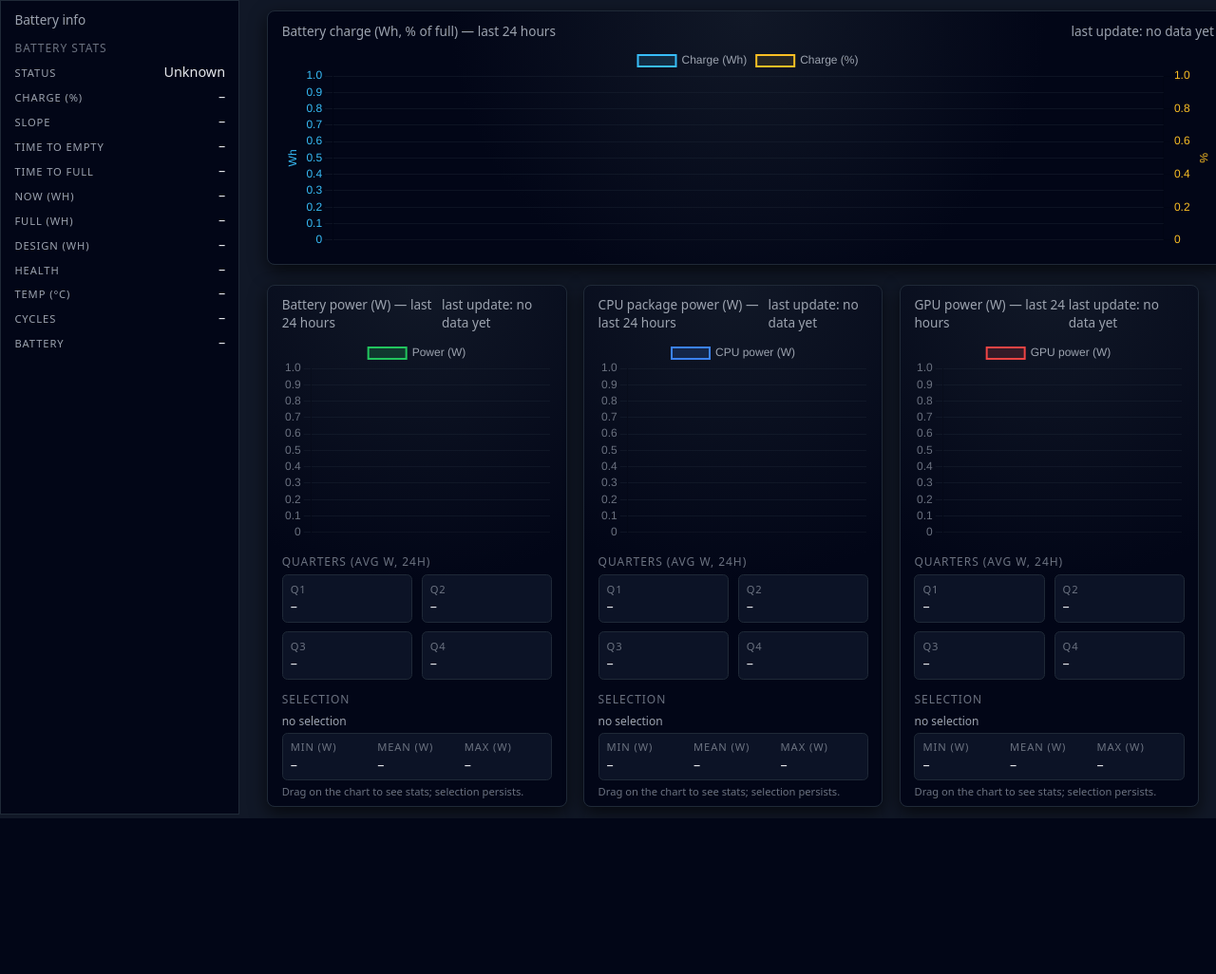
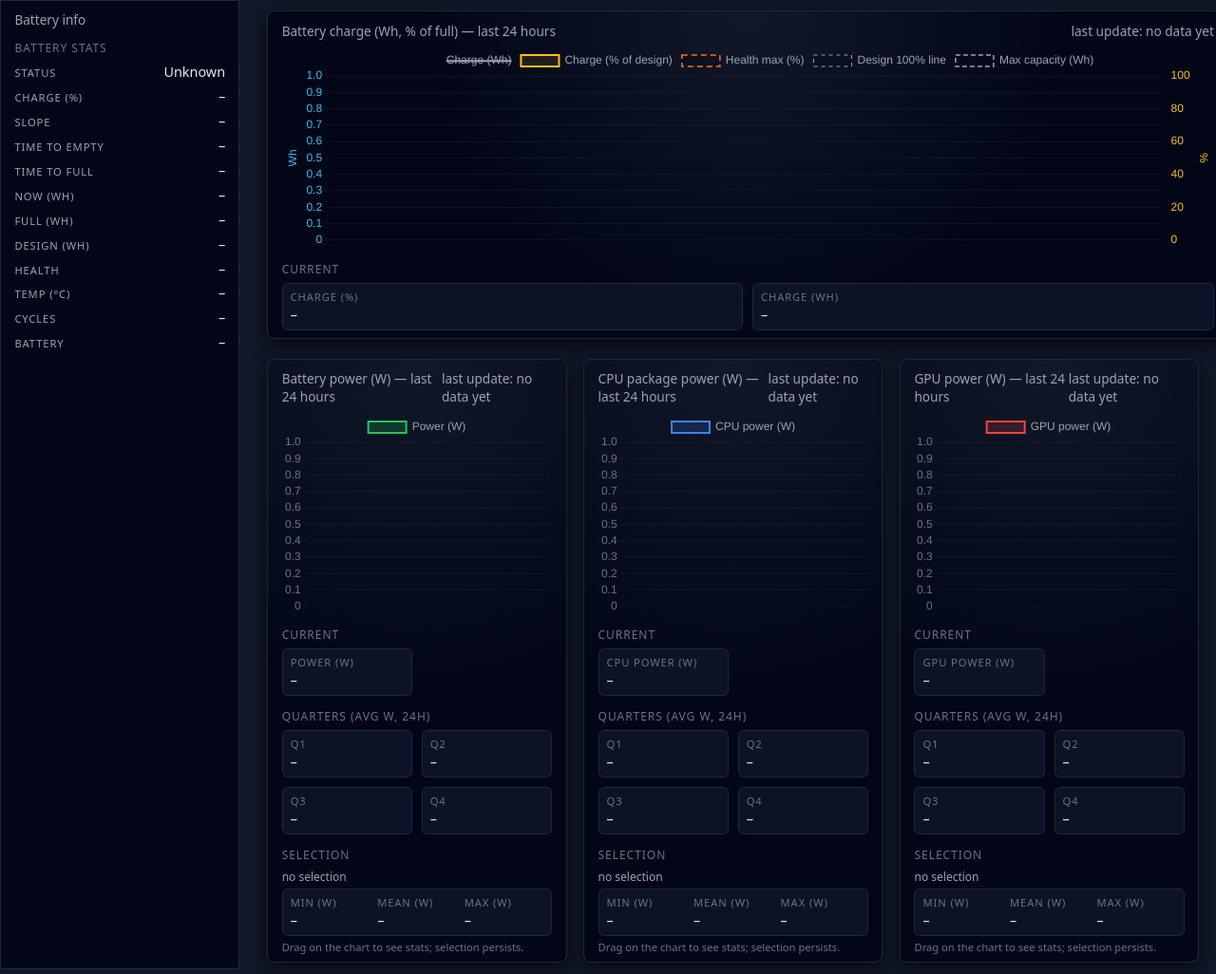
Before and after one commit to ChrisNippert/batttracker, a Flask app: page / in a window 1280 px wide. Shown: the part 36-1062 px from the top of the page at 95% size. Before the commit the page ends 898 px from the top, so only its background shows below. Run offline with Flask 3, Linux system fonts and the light colour scheme; data that the repository does not hold is empty; parts of the project's set-up code (start-up, migrations or seed data) failed here and were passed over.

Commit message:
updated ui for curr and battery

```diff
--- a/app/static/charge.js
+++ b/app/static/charge.js
@@ -10,6 +10,9 @@
   let chargeWhs = [];
   let chargeFulls = [];
   let chargePercents = [];
+  let chargeFullDesigns = [];
+  let chargeHealthPercents = [];
+  let chargeCapacityWhs = [];
 
   let chargeSelectedStartTs = null;
   let chargeSelectedEndTs = null;
@@ -126,15 +129,16 @@
         {
           label: 'Charge (Wh)',
           data: [],
-          borderColor: '#38bdf8',
-          backgroundColor: 'rgba(56,189,248,0.15)',
-          borderWidth: 2,
+          borderColor: 'rgba(0,0,0,0)',
+          backgroundColor: 'rgba(0,0,0,0)',
+          borderWidth: 0,
           pointRadius: 0,
           tension: 0.25,
-          yAxisID: 'y'
+          yAxisID: 'y',
+          hidden: true
         },
         {
-          label: 'Charge (%)',
+          label: 'Charge (% of design)',
           data: [],
           borderColor: '#fbbf24',
           backgroundColor: 'rgba(251,191,36,0.10)',
@@ -142,6 +146,39 @@
           pointRadius: 0,
           tension: 0.25,
           yAxisID: 'y1'
+        },
+        {
+          label: 'Health max (%)',
+          data: [],
+          borderColor: '#f97316',
+          borderWidth: 1.5,
+          borderDash: [6, 4],
+          pointRadius: 0,
+          tension: 0,
+          yAxisID: 'y1',
+          fill: false
+        },
+        {
+          label: 'Design 100% line',
+          data: [],
+          borderColor: '#9ca3af',
+          borderWidth: 1,
+          borderDash: [4, 4],
+          pointRadius: 0,
+          tension: 0,
+          yAxisID: 'y1',
+          fill: false
+        },
+        {
+          label: 'Max capacity (Wh)',
+          data: [],
+          borderColor: '#9ca3af',
+          borderWidth: 1.5,
+          borderDash: [5, 3],
+          pointRadius: 0,
+          tension: 0,
+          yAxisID: 'y',
+          fill: false
         }
       ]
     },
@@ -164,6 +201,7 @@
           type: 'linear',
           position: 'left',
           title: { display: true, text: 'Wh', color: '#38bdf8' },
+          min: 0,
           ticks: { color: '#38bdf8' },
           grid: { color: 'rgba(31,41,55,0.4)' }
         },
@@ -171,6 +209,8 @@
           type: 'linear',
           position: 'right',
           title: { display: true, text: '%', color: '#fbbf24' },
+          min: 0,
+          max: 100,
           ticks: { color: '#fbbf24' },
           grid: { drawOnChartArea: false }
         }
@@ -233,21 +273,27 @@
       let timestamps = (json.timestamps || []).map(Number);
       let whs = (json.charge || []).map(Number);
       let fulls = (json.full || []).map(Number);
-      let percents = whs.map((v, i) => (fulls[i] ? (v / fulls[i]) * 100 : null));
+      let fullDesigns = (json.full_design || []).map(Number);
 
       const zipped = timestamps
-        .map((t, i) => [t, whs[i], fulls[i], percents[i]])
-        .filter(([t, v, f, p]) => Number.isFinite(t) && Number.isFinite(v) && Number.isFinite(f) && Number.isFinite(p))
+        .map((t, i) => [t, whs[i], fulls[i], fullDesigns[i]])
+        .filter(([t, v, f, fd]) => Number.isFinite(t) && Number.isFinite(v) && Number.isFinite(f) && Number.isFinite(fd))
         .sort((a, b) => a[0] - b[0]);
 
       if (!zipped.length) {
         chargeTimestamps = [];
         chargeWhs = [];
         chargeFulls = [];
+        chargeFullDesigns = [];
         chargePercents = [];
+        chargeHealthPercents = [];
+        chargeCapacityWhs = [];
         chart.data.labels = [];
         chart.data.datasets[0].data = [];
         chart.data.datasets[1].data = [];
+        chart.data.datasets[2].data = [];
+        chart.data.datasets[3].data = [];
+        chart.data.datasets[4].data = [];
         chart.update('none');
         updateChargeSelectionStats(null, null);
         const lastUpdated = document.getElementById('charge-last-updated');
@@ -258,21 +304,38 @@
       let tsArr = zipped.map((p) => p[0]);
       let whArr = zipped.map((p) => p[1]);
       let fullArr = zipped.map((p) => p[2]);
-      let pctArr = zipped.map((p) => p[3]);
+      let fullDesignArr = zipped.map((p) => p[3]);
 
-      const ds = ns.downsampleByMean(tsArr, [whArr, fullArr, pctArr]);
+      const ds = ns.downsampleByMean(tsArr, [whArr, fullArr, fullDesignArr]);
       chargeTimestamps = ds.timestamps;
-      [chargeWhs, chargeFulls, chargePercents] = ds.values;
+      [chargeWhs, chargeFulls, chargeFullDesigns] = ds.values;
+
+      chargePercents = chargeWhs.map((v, i) => (chargeFullDesigns[i] ? (v / chargeFullDesigns[i]) * 100 : null));
+      chargeHealthPercents = chargeWhs.map((_, i) => (chargeFullDesigns[i] && chargeFulls[i] ? (chargeFulls[i] / chargeFullDesigns[i]) * 100 : null));
+      chargeCapacityWhs = chargeFulls.slice();
 
       const labels = chargeTimestamps.map((ts) => ns.formatTimeShort(ts));
       chart.data.labels = labels;
       chart.data.datasets[0].data = chargeWhs;
       chart.data.datasets[1].data = chargePercents;
+      chart.data.datasets[2].data = chargeHealthPercents;
+      chart.data.datasets[3].data = chargeTimestamps.map(() => 100);
+      chart.data.datasets[4].data = chargeCapacityWhs;
+
+      // Fix Wh axis to [0, max capacity Wh]
+      const capCandidates = chargeCapacityWhs.filter((v) => Number.isFinite(v) && v > 0);
+      if (capCandidates.length && chart.options && chart.options.scales && chart.options.scales.y) {
+        const maxCap = Math.max(...capCandidates);
+        chart.options.scales.y.min = 0;
+        chart.options.scales.y.max = maxCap;
+      }
       chart.update('none');
 
       const percentEl = document.getElementById('battery-stat-percent');
       const nowEl = document.getElementById('battery-stat-now');
       const fullEl = document.getElementById('battery-stat-full');
+      const currPctEl = document.getElementById('charge-current-percent');
+      const currWhEl = document.getElementById('charge-current-wh');
       if (chargePercents.length && percentEl) {
         const lastPct = chargePercents[chargePercents.length - 1];
         percentEl.textContent = Number.isFinite(lastPct) ? formatPercent(lastPct) : '–';
@@ -284,6 +347,15 @@
       if (chargeFulls.length && fullEl) {
         const lastFullWh = chargeFulls[chargeFulls.length - 1];
         fullEl.textContent = Number.isFinite(lastFullWh) ? formatWh(lastFullWh) : '–';
+      }
+
+      if (currPctEl) {
+        const lastPct = chargePercents.length ? chargePercents[chargePercents.length - 1] : null;
+        currPctEl.textContent = Number.isFinite(lastPct) ? formatPercent(lastPct) : '–';
+      }
+      if (currWhEl) {
+        const lastWh = chargeWhs.length ? chargeWhs[chargeWhs.length - 1] : null;
+        currWhEl.textContent = Number.isFinite(lastWh) ? formatWh(lastWh) : '–';
       }
 
       const lastTs = chargeTimestamps[chargeTimestamps.length - 1];
--- a/app/static/cpu.js
+++ b/app/static/cpu.js
@@ -237,6 +237,12 @@
       }
 
       chart.draw();
+
+      const currEl = document.getElementById('cpu-current');
+      if (currEl) {
+        const v = powers.length ? powers[powers.length - 1] : null;
+        currEl.textContent = formatW(v);
+      }
     } catch (e) {
       console.error(e);
     }
--- a/app/static/gpu.js
+++ b/app/static/gpu.js
@@ -237,6 +237,12 @@
       }
 
       chart.draw();
+
+      const currEl = document.getElementById('gpu-current');
+      if (currEl) {
+        const v = powers.length ? powers[powers.length - 1] : null;
+        currEl.textContent = formatW(v);
+      }
     } catch (e) {
       console.error(e);
     }
--- a/app/static/power.js
+++ b/app/static/power.js
@@ -274,6 +274,12 @@
       }
 
       chart.draw();
+
+      const currEl = document.getElementById('power-current');
+      if (currEl) {
+        const v = densePowers.length ? densePowers[densePowers.length - 1] : null;
+        currEl.textContent = formatW(v);
+      }
     } catch (e) {
       console.error(e);
     }
--- a/app/templates/index.html
+++ b/app/templates/index.html
@@ -85,6 +85,21 @@
           <div class="chart-container">
             <canvas id="chargeChart"></canvas>
           </div>
+          <div class="stats">
+            <div>
+              <div class="stats-section-title">Current</div>
+              <div class="stats-grid">
+                <div class="stat-block">
+                  <div class="stat-label">Charge (%)</div>
+                  <div class="stat-value" id="charge-current-percent">&ndash;</div>
+                </div>
+                <div class="stat-block">
+                  <div class="stat-label">Charge (Wh)</div>
+                  <div class="stat-value" id="charge-current-wh">&ndash;</div>
+                </div>
+              </div>
+            </div>
+          </div>
         </div>
       </section>
       <section class="dashboard-panel" id="power-panel">
@@ -98,6 +113,15 @@
           </div>
 
           <div class="stats">
+            <div>
+              <div class="stats-section-title">Current</div>
+              <div class="stats-grid">
+                <div class="stat-block">
+                  <div class="stat-label">Power (W)</div>
+                  <div class="stat-value" id="power-current">&ndash;</div>
+                </div>
+              </div>
+            </div>
             <div>
               <div class="stats-section-title">Quarters (avg W, 24h)</div>
               <div class="stats-grid">
@@ -155,6 +179,15 @@
           </div>
           <div class="stats">
             <div>
+              <div class="stats-section-title">Current</div>
+              <div class="stats-grid">
+                <div class="stat-block">
+                  <div class="stat-label">CPU power (W)</div>
+                  <div class="stat-value" id="cpu-current">&ndash;</div>
+                </div>
+              </div>
+            </div>
+            <div>
               <div class="stats-section-title">Quarters (avg W, 24h)</div>
               <div class="stats-grid">
                 <div class="stat-block">
@@ -210,6 +243,15 @@
             <canvas id="gpuChart"></canvas>
           </div>
           <div class="stats">
+            <div>
+              <div class="stats-section-title">Current</div>
+              <div class="stats-grid">
+                <div class="stat-block">
+                  <div class="stat-label">GPU power (W)</div>
+                  <div class="stat-value" id="gpu-current">&ndash;</div>
+                </div>
+              </div>
+            </div>
             <div>
               <div class="stats-section-title">Quarters (avg W, 24h)</div>
               <div class="stats-grid">
```
